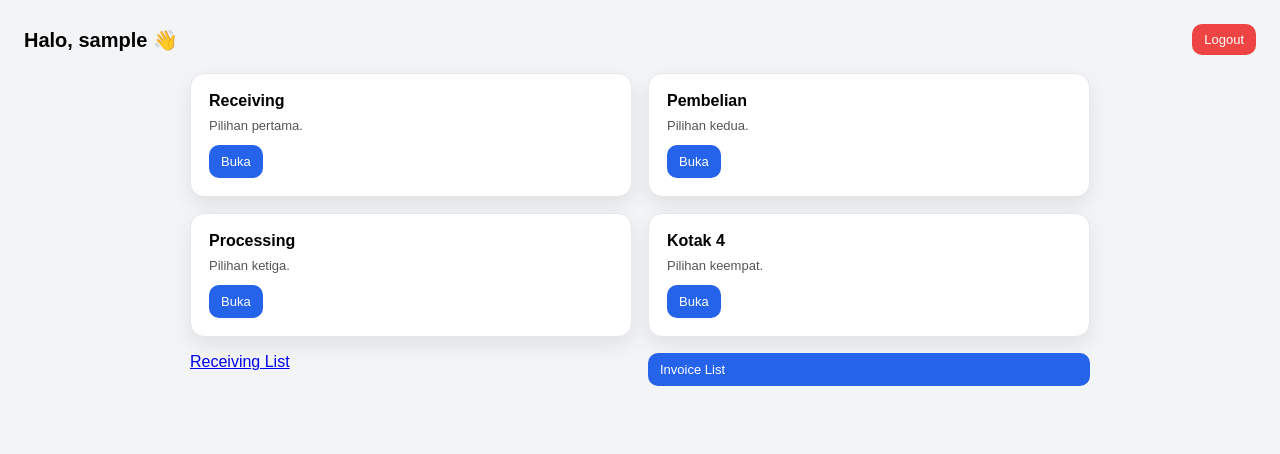
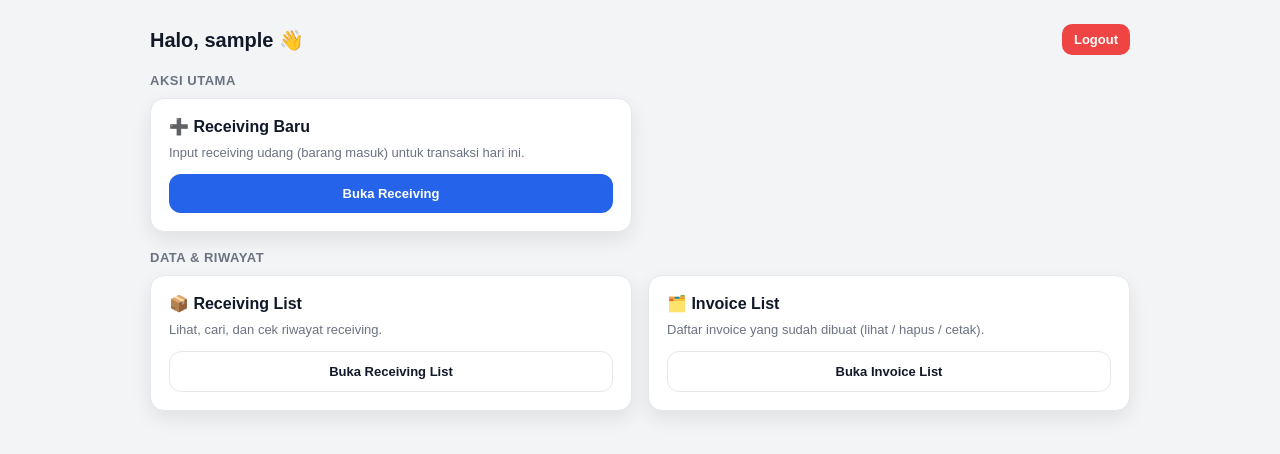
Before and after one commit to wilhan1771-lgtm/belajar, a Flask app: page /dashboard in a window 1280 px wide. Shown: the top 454 px of the page. Run offline with Flask 3, Linux system fonts and the light colour scheme; the visitor is signed in with stand-in values (Sample User, id 1).

Commit message:
ganti menu dashboard

```diff
--- a/templates/dashboard.html
+++ b/templates/dashboard.html
@@ -10,30 +10,51 @@
       font-family: Arial, sans-serif;
       background:#f3f4f6;
       padding: 24px;
+      color:#111827;
     }
+
+    .container{
+      max-width: 980px;
+      margin: 0 auto;
+    }
+
     .topbar{
       display:flex;
       justify-content: space-between;
       align-items:center;
+      gap: 12px;
       margin-bottom: 18px;
     }
-    .topbar h1{ margin:0; font-size: 20px; }
-    .topbar a{
+    .topbar h1{ margin:0; font-size: 20px; font-weight: 700; }
+
+    .logout{
       text-decoration:none;
       background:#ef4444;
       color:white;
       padding:8px 12px;
       border-radius:10px;
       font-size: 13px;
+      font-weight: 700;
     }
 
+    /* Section title */
+    .section-title{
+      margin: 18px 0 10px 0;
+      font-size: 13px;
+      font-weight: 700;
+      color:#6b7280;
+      text-transform: uppercase;
+      letter-spacing: .04em;
+    }
+
+    /* Grid */
     .grid{
       display:grid;
       grid-template-columns: repeat(2, minmax(0, 1fr));
       gap: 16px;
-      max-width: 900px;
-      margin: 0 auto;
     }
+
+    /* Cards */
     .card{
       background:white;
       border-radius: 14px;
@@ -43,59 +64,106 @@
       transition: transform 0.08s ease;
     }
     .card:hover{ transform: translateY(-2px); }
+
     .card h2{ margin:0 0 8px 0; font-size: 16px; }
-    .card p{ margin:0 0 12px 0; color:#555; font-size: 13px; }
+    .card p{ margin:0; color:#6b7280; font-size: 13px; line-height: 1.4; }
 
+    /* Buttons */
     .btn{
-      display:inline-block;
+      display:inline-flex;
+      align-items:center;
+      justify-content:center;
+      gap: 8px;
       text-decoration:none;
-      background:#2563eb;
       color:white;
-      padding:9px 12px;
-      border-radius:10px;
+      padding:12px 14px;
+      border-radius:12px;
       font-size: 13px;
+      font-weight: 700;
+      width: 100%;
+      margin-top: 12px;
+      box-sizing: border-box;
+    }
+    .btn-primary{ background:#2563eb; }
+    .btn-success{ background:#16a34a; }
+    .btn-outline{
+      background: white;
+      color:#111827;
+      border: 1px solid #e5e7eb;
+    }
+    .btn-outline:hover{
+      background:#f9fafb;
+    }
+
+    /* Quick summary row */
+    .stat-row{
+      display:grid;
+      grid-template-columns: 1fr 1fr;
+      gap: 16px;
+      margin-top: 16px;
+    }
+    .mini{
+      background:white;
+      border-radius: 14px;
+      padding: 14px 16px;
+      border: 1px solid #e5e7eb;
+      display:flex;
+      justify-content: space-between;
+      align-items:center;
+    }
+    .mini .label{
+      font-size: 13px;
+      color:#6b7280;
+      font-weight: 700;
+    }
+    .mini .value{
+      font-size: 13px;
+      font-weight: 700;
+      color:#111827;
     }
 
     @media (max-width: 640px){
       .grid{ grid-template-columns: 1fr; }
+      .stat-row{ grid-template-columns: 1fr; }
     }
   </style>
 </head>
 <body>
+  <div class="container">
+
     <div class="topbar">
       <h1>Halo, {{ user }} 👋</h1>
-    <a href="/logout">Logout</a>
+      <a class="logout" href="/logout">Logout</a>
     </div>
 
+    <div class="section-title">Aksi Utama</div>
     <div class="grid">
 
       <div class="card">
-    <h2>Receiving</h2>
-    <p>Pilihan pertama.</p>
-    <a class="btn" href="{{ url_for('menu1') }}">Buka</a>
+        <h2>➕ Receiving Baru</h2>
+        <p>Input receiving udang (barang masuk) untuk transaksi hari ini.</p>
+        <a class="btn btn-primary" href="{{ url_for('menu1') }}">Buka Receiving</a>
+      </div>
+
+    </div>
+
+    <div class="section-title">Data & Riwayat</div>
+    <div class="grid">
+
+      <div class="card">
+        <h2>📦 Receiving List</h2>
+        <p>Lihat, cari, dan cek riwayat receiving.</p>
+        <a class="btn btn-outline" href="/receiving/list">Buka Receiving List</a>
       </div>
 
       <div class="card">
-    <h2>Pembelian</h2>
-    <p>Pilihan kedua.</p>
-    <a class="btn" href="{{ url_for('menu2') }}">Buka</a>
+        <h2>🗂️ Invoice List</h2>
+        <p>Daftar invoice yang sudah dibuat (lihat / hapus / cetak).</p>
+        <a class="btn btn-outline" href="/invoice/list">Buka Invoice List</a>
       </div>
-
-  <div class="card">
-    <h2>Processing</h2>
-    <p>Pilihan ketiga.</p>
-    <a class="btn" href="{{ url_for('menu3') }}">Buka</a>
-  </div>
-  <div class="card">
-    <h2>Kotak 4</h2>
-    <p>Pilihan keempat.</p>
-    <a class="btn" href="{{ url_for('menu4') }}">Buka</a>
-  </div>
-<a href="/receiving/list">Receiving List</a>
-<a href="/invoice/list" class="btn btn-secondary">Invoice List</a>
 
     </div>
 
-
+  </div>
 </body>
 </html>
```
Lines whose indentation alone changed are shown as unchanged.
